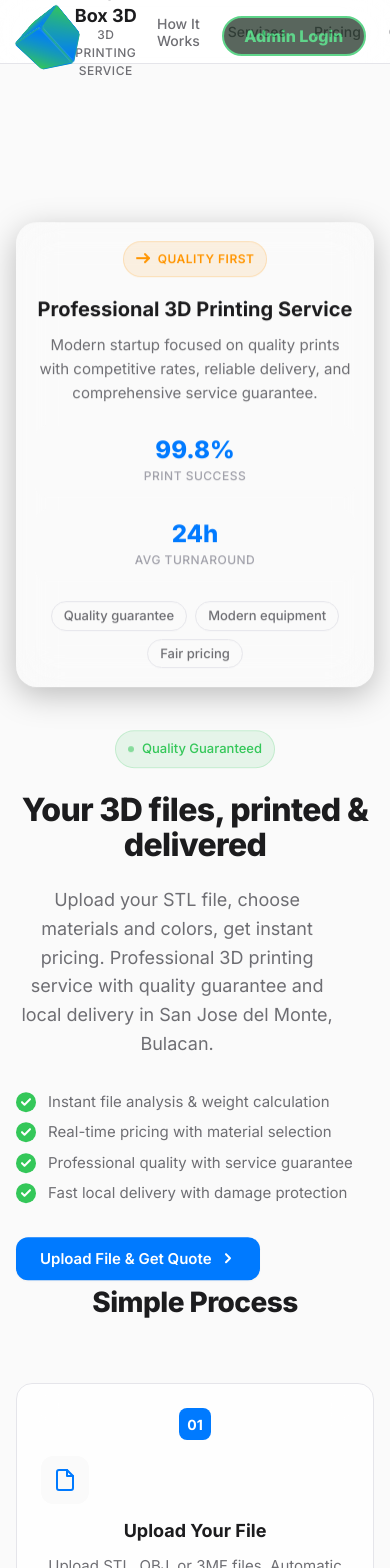
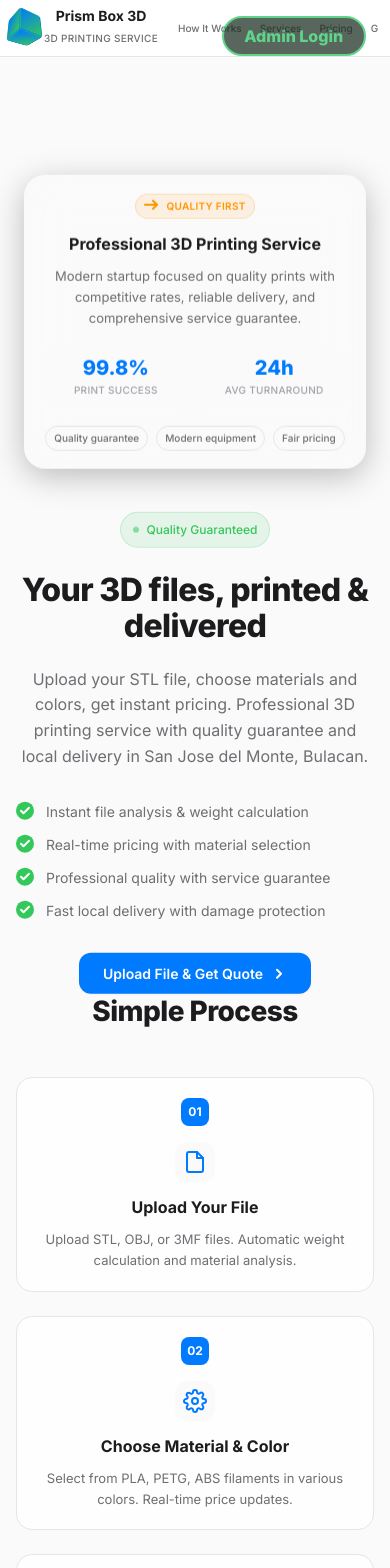
Before and after one commit to ilyk-ialwaysdo/PRISMBOX3D, a React (Create React App) app: page / in a window 390 px wide. Shown: the top 1568 px of the page. Built offline with nearby package versions, Linux system fonts and the light colour scheme.

Commit message:
Mobile header fix

```diff
--- a/src/pages/Homepage.css
+++ b/src/pages/Homepage.css
@@ -1,16 +1,16 @@
-/* ===== RAYCAST-INSPIRED DESIGN SYSTEM ===== */
+/* ===== MOBILE-FIRST RESPONSIVE DESIGN ===== */
 
 @import url('https://fonts.googleapis.com/css2?family=Inter:wght@300;400;500;600;700;800;900&display=swap');
 
-/* ===== DESIGN TOKENS - RAYCAST STYLE ===== */
+/* ===== CSS VARIABLES ===== */
 :root {
-  /* Colors - Clean & Professional */
-  --primary: #007AFF;           /* Apple Blue */
+  /* Colors */
+  --primary: #007AFF;
   --primary-hover: #0056D6;
-  --secondary: #34C759;         /* Apple Green */
-  --accent: #FF9500;            /* Apple Orange */
+  --secondary: #34C759;
+  --accent: #FF9500;
 
-  /* Neutral Colors - Modern macOS */
+  /* Neutral Colors */
   --gray-50: #FAFAFA;
   --gray-100: #F5F5F7;
   --gray-200: #E5E5EA;
@@ -33,7 +33,7 @@
   --text-secondary: #6E6E73;
   --text-tertiary: #A1A1AA;
 
-  /* Shadows - Raycast Style */
+  /* Shadows */
   --shadow-sm: 0 1px 2px rgba(0, 0, 0, 0.04);
   --shadow-md: 0 4px 6px -1px rgba(0, 0, 0, 0.1);
   --shadow-lg: 0 10px 15px -3px rgba(0, 0, 0, 0.1);
@@ -44,19 +44,19 @@
   --font-primary: 'Inter', -apple-system, BlinkMacSystemFont, sans-serif;
   --font-mono: 'SF Mono', Monaco, 'Cascadia Code', monospace;
 
-  /* Spacing */
-  --space-1: 0.25rem;  /* 4px */
-  --space-2: 0.5rem;   /* 8px */
-  --space-3: 0.75rem;  /* 12px */
-  --space-4: 1rem;     /* 16px */
-  --space-5: 1.25rem;  /* 20px */
-  --space-6: 1.5rem;   /* 24px */
-  --space-8: 2rem;     /* 32px */
-  --space-10: 2.5rem;  /* 40px */
-  --space-12: 3rem;    /* 48px */
-  --space-16: 4rem;    /* 64px */
-  --space-20: 5rem;    /* 80px */
-  --space-24: 6rem;    /* 96px */
+  /* Spacing - Mobile First */
+  --space-1: 0.25rem;
+  --space-2: 0.5rem;
+  --space-3: 0.75rem;
+  --space-4: 1rem;
+  --space-5: 1.25rem;
+  --space-6: 1.5rem;
+  --space-8: 2rem;
+  --space-10: 2.5rem;
+  --space-12: 3rem;
+  --space-16: 4rem;
+  --space-20: 5rem;
+  --space-24: 6rem;
 
   /* Radius */
   --radius-xs: 4px;
@@ -73,7 +73,7 @@
   --transition-slow: 300ms cubic-bezier(0.4, 0, 0.2, 1);
 }
 
-/* ===== GLOBAL RESET & BASE ===== */
+/* ===== GLOBAL RESET ===== */
 * {
   margin: 0;
   padding: 0;
@@ -86,6 +86,7 @@ html {
   line-height: 1.5;
   -webkit-font-smoothing: antialiased;
   -moz-osx-font-smoothing: grayscale;
+  -webkit-text-size-adjust: 100%;
 }
 
 body {
@@ -152,46 +153,50 @@ button {
   min-height: 100vh;
 }
 
-/* ===== HEADER - RAYCAST STYLE ===== */
+/* ===== MOBILE-FIRST HEADER ===== */
 .raycast-header {
   position: fixed;
   top: 0;
   left: 0;
   right: 0;
   z-index: 1000;
-  background: rgba(255, 255, 255, 0.85);
+  background: rgba(255, 255, 255, 0.95);
   backdrop-filter: blur(20px) saturate(180%);
   border-bottom: 1px solid var(--gray-200);
   transition: all var(--transition-base);
-  height: 72px;
+  padding: var(--space-2) var(--space-3);
+  min-height: 56px;
 }
 
 .raycast-header.scrolled {
-  background: rgba(255, 255, 255, 0.95);
-  border-bottom-color: var(--gray-300);
+  background: rgba(255, 255, 255, 0.98);
   box-shadow: var(--shadow-sm);
 }
 
 .header-container {
   max-width: 1200px;
   margin: 0 auto;
-  padding: 0 var(--space-6);
-  height: 100%;
   display: flex;
   align-items: center;
   justify-content: space-between;
+  gap: var(--space-2);
+  height: 40px;
 }
 
+/* ===== LOGO GROUP - MOBILE OPTIMIZED ===== */
 .logo-group {
   display: flex;
   align-items: center;
-  gap: var(--space-3);
+  gap: var(--space-2);
+  flex-shrink: 0;
+  max-width: 200px;
+  min-width: 0;
 }
 
 .logo-icon {
-  position: relative;
-  width: 40px;
-  height: 40px;
+  flex-shrink: 0;
+  width: 24px;
+  height: 24px;
   perspective: 100px;
 }
 
@@ -200,78 +205,97 @@ button {
   height: 100%;
   position: relative;
   transform-style: preserve-3d;
-  animation: cubeFloat 12s infinite ease-in-out;
+  animation: cubeFloat 8s infinite ease-in-out;
 }
 
 .cube-face {
   position: absolute;
-  width: 40px;
-  height: 40px;
+  width: 24px;
+  height: 24px;
   background: linear-gradient(135deg, var(--primary), var(--secondary));
   border: 1px solid rgba(0, 122, 255, 0.2);
-  border-radius: var(--radius-xs);
-  box-shadow: inset 0 1px 0 rgba(255, 255, 255, 0.1);
+  border-radius: 3px;
 }
 
-.cube-face.front { transform: rotateY(0deg) translateZ(20px); }
-.cube-face.back { transform: rotateY(180deg) translateZ(20px); }
-.cube-face.right { transform: rotateY(90deg) translateZ(20px); }
-.cube-face.left { transform: rotateY(-90deg) translateZ(20px); }
-.cube-face.top { transform: rotateX(90deg) translateZ(20px); }
-.cube-face.bottom { transform: rotateX(-90deg) translateZ(20px); }
+.cube-face.front { transform: rotateY(0deg) translateZ(12px); }
+.cube-face.back { transform: rotateY(180deg) translateZ(12px); }
+.cube-face.right { transform: rotateY(90deg) translateZ(12px); }
+.cube-face.left { transform: rotateY(-90deg) translateZ(12px); }
+.cube-face.top { transform: rotateX(90deg) translateZ(12px); }
+.cube-face.bottom { transform: rotateX(-90deg) translateZ(12px); }
 
 @keyframes cubeFloat {
-  0%, 100% { transform: rotateX(0deg) rotateY(0deg) rotateZ(0deg); }
-  33% { transform: rotateX(180deg) rotateY(120deg) rotateZ(0deg); }
-  66% { transform: rotateX(0deg) rotateY(240deg) rotateZ(180deg); }
+  0%, 100% { transform: rotateX(0deg) rotateY(0deg); }
+  50% { transform: rotateX(180deg) rotateY(180deg); }
 }
 
 .logo-content {
-  display: flex;
-  flex-direction: column;
+  flex: 1;
+  min-width: 0;
 }
 
 .logo-title {
-  font-size: 1.25rem;
+  font-size: 0.875rem;
   font-weight: 700;
   color: var(--text-primary);
-  line-height: 1.2;
+  line-height: 1.1;
   margin: 0;
+  white-space: nowrap;
+  overflow: hidden;
+  text-overflow: ellipsis;
 }
 
 .logo-subtitle {
-  font-size: 0.75rem;
+  font-size: 0.625rem;
   font-weight: 500;
   color: var(--text-secondary);
   text-transform: uppercase;
-  letter-spacing: 0.5px;
+  letter-spacing: 0.3px;
+  white-space: nowrap;
+  overflow: hidden;
+  text-overflow: ellipsis;
+  line-height: 1;
 }
 
+/* ===== NAVIGATION - MOBILE FIRST ===== */
 .nav-links {
   display: flex;
   align-items: center;
-  gap: var(--space-2);
+  gap: 2px;
+  flex-wrap: nowrap;
+  overflow-x: auto;
+  -webkit-overflow-scrolling: touch;
+  scrollbar-width: none;
+  -ms-overflow-style: none;
+  padding-left: var(--space-1);
+}
+
+.nav-links::-webkit-scrollbar {
+  display: none;
 }
 
 .nav-link {
-  padding: var(--space-2) var(--space-4);
-  border-radius: var(--radius-md);
-  font-size: 0.9375rem;
+  flex-shrink: 0;
+  padding: var(--space-1) var(--space-2);
+  border-radius: var(--radius-sm);
+  font-size: 0.625rem;
   font-weight: 500;
   color: var(--text-secondary);
   background: transparent;
   transition: all var(--transition-base);
-  position: relative;
+  white-space: nowrap;
+  min-width: fit-content;
 }
 
-.nav-link:hover {
+.nav-link:hover,
+.nav-link:active {
   color: var(--text-primary);
   background: rgba(0, 0, 0, 0.04);
 }
 
-/* ===== HERO SECTION ===== */
+/* ===== HERO SECTION - MOBILE FIRST ===== */
 .hero-section {
-  padding: 120px var(--space-6) var(--space-20);
+  padding: 80px var(--space-4) var(--space-12);
   position: relative;
   z-index: 2;
 }
@@ -280,13 +304,14 @@ button {
   max-width: 1200px;
   margin: 0 auto;
   display: grid;
-  grid-template-columns: 1fr 1fr;
-  gap: var(--space-20);
+  grid-template-columns: 1fr;
+  gap: var(--space-8);
   align-items: center;
 }
 
 .hero-content {
-  max-width: 540px;
+  text-align: center;
+  order: 2;
 }
 
 .status-badge {
@@ -297,7 +322,7 @@ button {
   background: rgba(52, 199, 89, 0.1);
   border: 1px solid rgba(52, 199, 89, 0.2);
   border-radius: var(--radius-2xl);
-  font-size: 0.8125rem;
+  font-size: 0.75rem;
   font-weight: 500;
   color: var(--secondary);
   margin-bottom: var(--space-6);
@@ -317,7 +342,7 @@ button {
 }
 
 .hero-title {
-  font-size: clamp(2.25rem, 5vw, 3.5rem);
+  font-size: 2rem;
   font-weight: 800;
   line-height: 1.1;
   color: var(--text-primary);
@@ -326,11 +351,10 @@ button {
 }
 
 .hero-description {
-  font-size: 1.125rem;
+  font-size: 1rem;
   line-height: 1.6;
   color: var(--text-secondary);
   margin-bottom: var(--space-8);
-  max-width: 90%;
 }
 
 .feature-list {
@@ -338,20 +362,21 @@ button {
   flex-direction: column;
   gap: var(--space-3);
   margin-bottom: var(--space-8);
+  text-align: left;
 }
 
 .feature-item {
   display: flex;
   align-items: flex-start;
   gap: var(--space-3);
-  font-size: 0.9375rem;
+  font-size: 0.875rem;
   color: var(--text-secondary);
 }
 
 .feature-icon {
   flex-shrink: 0;
-  width: 20px;
-  height: 20px;
+  width: 18px;
+  height: 18px;
   border-radius: 50%;
   background: var(--secondary);
   display: flex;
@@ -363,6 +388,7 @@ button {
 
 .hero-actions {
   display: flex;
+  justify-content: center;
   gap: var(--space-4);
 }
 
@@ -374,7 +400,7 @@ button {
   background: var(--primary);
   color: white;
   border-radius: var(--radius-lg);
-  font-size: 0.9375rem;
+  font-size: 0.875rem;
   font-weight: 600;
   transition: all var(--transition-base);
   box-shadow: var(--shadow-sm);
@@ -389,7 +415,6 @@ button {
 
 .primary-button:active {
   transform: translateY(0);
-  box-shadow: var(--shadow-sm);
 }
 
 .primary-button.large {
@@ -402,6 +427,7 @@ button {
 .hero-visual {
   position: relative;
   z-index: 1;
+  order: 1;
 }
 
 .info-card {
@@ -409,9 +435,10 @@ button {
   backdrop-filter: blur(20px) saturate(180%);
   border: 1px solid var(--gray-200);
   border-radius: var(--radius-2xl);
-  padding: var(--space-6);
+  padding: var(--space-4);
   box-shadow: var(--shadow-card);
   transition: all var(--transition-slow);
+  margin: 0 var(--space-2);
 }
 
 .info-card:hover {
@@ -420,43 +447,43 @@ button {
 }
 
 .card-header {
-  margin-bottom: var(--space-5);
+  margin-bottom: var(--space-4);
 }
 
 .card-badge {
   display: inline-flex;
   align-items: center;
   gap: var(--space-2);
-  padding: var(--space-2) var(--space-3);
+  padding: var(--space-1) var(--space-2);
   background: rgba(255, 149, 0, 0.1);
   border: 1px solid rgba(255, 149, 0, 0.2);
   border-radius: var(--radius-2xl);
-  font-size: 0.75rem;
+  font-size: 0.625rem;
   font-weight: 600;
   color: var(--accent);
   text-transform: uppercase;
-  letter-spacing: 0.5px;
+  letter-spacing: 0.3px;
 }
 
 .card-content h3 {
-  font-size: 1.25rem;
+  font-size: 1rem;
   font-weight: 700;
   color: var(--text-primary);
   margin-bottom: var(--space-3);
 }
 
 .card-content p {
-  font-size: 0.9375rem;
+  font-size: 0.8125rem;
   color: var(--text-secondary);
   line-height: 1.6;
-  margin-bottom: var(--space-5);
+  margin-bottom: var(--space-4);
 }
 
 .stats-grid {
   display: grid;
   grid-template-columns: 1fr 1fr;
-  gap: var(--space-4);
-  margin-bottom: var(--space-5);
+  gap: var(--space-3);
+  margin-bottom: var(--space-4);
 }
 
 .stat {
@@ -467,18 +494,18 @@ button {
 }
 
 .stat-value {
-  font-size: 1.5rem;
+  font-size: 1.25rem;
   font-weight: 800;
   color: var(--primary);
   line-height: 1.1;
 }
 
 .stat-label {
-  font-size: 0.75rem;
+  font-size: 0.625rem;
   font-weight: 500;
   color: var(--text-tertiary);
   text-transform: uppercase;
-  letter-spacing: 0.5px;
+  letter-spacing: 0.3px;
   margin-top: var(--space-1);
 }
 
@@ -486,43 +513,45 @@ button {
   display: flex;
   flex-wrap: wrap;
   gap: var(--space-2);
+  justify-content: center;
 }
 
 .feature-tag {
-  padding: var(--space-1) var(--space-3);
+  padding: var(--space-1) var(--space-2);
   background: var(--bg-secondary);
   border: 1px solid var(--gray-200);
   border-radius: var(--radius-2xl);
-  font-size: 0.8125rem;
+  font-size: 0.625rem;
   font-weight: 500;
   color: var(--text-secondary);
 }
 
-/* ===== SECTIONS ===== */
+/* ===== SECTIONS - MOBILE FIRST ===== */
 .process-section,
 .services-section,
 .pricing-section,
+.guarantee-section,
 .contact-section {
-  padding: var(--space-20) var(--space-6);
+  padding: var(--space-12) var(--space-4);
   position: relative;
   z-index: 2;
 }
 
 .section-title {
-  font-size: clamp(2rem, 4vw, 2.5rem);
+  font-size: 1.75rem;
   font-weight: 800;
   text-align: center;
   color: var(--text-primary);
-  margin-bottom: var(--space-16);
+  margin-bottom: var(--space-12);
   letter-spacing: -0.02em;
 }
 
 /* ===== PROCESS SECTION ===== */
 .process-grid {
   display: grid;
-  grid-template-columns: repeat(auto-fit, minmax(280px, 1fr));
+  grid-template-columns: 1fr;
   gap: var(--space-6);
-  max-width: 1200px;
+  max-width: 800px;
   margin: 0 auto;
 }
 
@@ -531,15 +560,17 @@ button {
   backdrop-filter: blur(20px) saturate(180%);
   border: 1px solid var(--gray-200);
   border-radius: var(--radius-xl);
-  padding: var(--space-6);
+  padding: var(--space-5);
   transition: all var(--transition-base);
   position: relative;
   overflow: hidden;
+  text-align: center;
 }
 
 .process-card:hover {
   border-color: var(--primary);
   box-shadow: var(--shadow-lg);
+  transform: translateY(-4px);
 }
 
 .process-card::before {
@@ -562,37 +593,37 @@ button {
   display: inline-flex;
   align-items: center;
   justify-content: center;
-  width: 32px;
-  height: 32px;
+  width: 28px;
+  height: 28px;
   background: var(--primary);
   color: white;
   border-radius: var(--radius-md);
-  font-size: 0.875rem;
+  font-size: 0.75rem;
   font-weight: 700;
   margin-bottom: var(--space-4);
 }
 
 .card-icon {
-  width: 48px;
-  height: 48px;
+  width: 40px;
+  height: 40px;
   background: var(--bg-secondary);
   border-radius: var(--radius-lg);
   display: flex;
   align-items: center;
   justify-content: center;
   color: var(--primary);
-  margin-bottom: var(--space-4);
+  margin: 0 auto var(--space-4);
 }
 
 .process-card h3 {
-  font-size: 1.125rem;
+  font-size: 1rem;
   font-weight: 700;
   color: var(--text-primary);
   margin-bottom: var(--space-3);
 }
 
 .process-card p {
-  font-size: 0.9375rem;
+  font-size: 0.8125rem;
   color: var(--text-secondary);
   line-height: 1.6;
 }
@@ -600,9 +631,9 @@ button {
 /* ===== SERVICES SECTION ===== */
 .services-grid {
   display: grid;
-  grid-template-columns: repeat(auto-fit, minmax(260px, 1fr));
-  gap: var(--space-6);
-  max-width: 1000px;
+  grid-template-columns: 1fr;
+  gap: var(--space-5);
+  max-width: 600px;
   margin: 0 auto;
 }
 
@@ -611,7 +642,7 @@ button {
   backdrop-filter: blur(20px) saturate(180%);
   border: 1px solid var(--gray-200);
   border-radius: var(--radius-xl);
-  padding: var(--space-6);
+  padding: var(--space-5);
   text-align: center;
   transition: all var(--transition-base);
 }
@@ -623,8 +654,8 @@ button {
 }
 
 .service-icon {
-  width: 56px;
-  height: 56px;
+  width: 48px;
+  height: 48px;
   background: linear-gradient(135deg, var(--primary), var(--secondary));
   border-radius: var(--radius-xl);
   display: flex;
@@ -636,14 +667,14 @@ button {
 }
 
 .service-card h3 {
-  font-size: 1.125rem;
+  font-size: 1rem;
   font-weight: 700;
   color: var(--text-primary);
   margin-bottom: var(--space-3);
 }
 
 .service-card p {
-  font-size: 0.9375rem;
+  font-size: 0.8125rem;
   color: var(--text-secondary);
   line-height: 1.6;
 }
@@ -654,19 +685,18 @@ button {
   backdrop-filter: blur(20px) saturate(180%);
   border: 1px solid var(--gray-200);
   border-radius: var(--radius-2xl);
-  padding: var(--space-8);
-  max-width: 800px;
+  padding: var(--space-6);
+  max-width: 600px;
   margin: 0 auto;
   box-shadow: var(--shadow-card);
 }
 
 .pricing-formula {
   display: flex;
+  flex-direction: column;
   align-items: center;
-  justify-content: center;
   gap: var(--space-4);
   margin-bottom: var(--space-8);
-  flex-wrap: wrap;
 }
 
 .formula-part,
@@ -675,27 +705,28 @@ button {
   padding: var(--space-4);
   background: var(--bg-secondary);
   border-radius: var(--radius-lg);
-  min-width: 140px;
+  width: 100%;
+  max-width: 200px;
 }
 
 .formula-label {
   display: block;
-  font-size: 0.75rem;
+  font-size: 0.625rem;
   font-weight: 600;
   color: var(--text-tertiary);
   text-transform: uppercase;
-  letter-spacing: 0.5px;
+  letter-spacing: 0.3px;
   margin-bottom: var(--space-2);
 }
 
 .formula-value {
-  font-size: 1.25rem;
+  font-size: 1.125rem;
   font-weight: 800;
   color: var(--primary);
 }
 
 .formula-operator {
-  font-size: 1.5rem;
+  font-size: 1.25rem;
   font-weight: 800;
   color: var(--text-secondary);
 }
@@ -706,7 +737,7 @@ button {
 }
 
 .formula-example {
-  font-size: 0.875rem;
+  font-size: 0.75rem;
   color: var(--text-secondary);
   font-weight: 500;
   margin-top: var(--space-1);
@@ -714,14 +745,15 @@ button {
 
 .pricing-details {
   border-top: 1px solid var(--gray-200);
-  padding-top: var(--space-6);
+  padding-top: var(--space-5);
 }
 
 .pricing-details h4 {
-  font-size: 1rem;
+  font-size: 0.875rem;
   font-weight: 600;
   color: var(--text-primary);
   margin-bottom: var(--space-4);
+  text-align: center;
 }
 
 .detail-item {
@@ -729,7 +761,7 @@ button {
   align-items: flex-start;
   gap: var(--space-3);
   margin-bottom: var(--space-3);
-  font-size: 0.9375rem;
+  font-size: 0.8125rem;
   color: var(--text-secondary);
 }
 
@@ -738,30 +770,151 @@ button {
   width: 4px;
   height: 4px;
   color: var(--primary);
-  margin-top: 10px;
+  margin-top: 8px;
+}
+
+/* ===== GUARANTEE SECTION ===== */
+.guarantee-section {
+  background: var(--bg-primary);
+}
+
+.guarantee-grid {
+  display: grid;
+  grid-template-columns: 1fr;
+  gap: var(--space-6);
+  max-width: 600px;
+  margin: 0 auto var(--space-8);
+}
+
+.guarantee-card {
+  background: var(--bg-card);
+  backdrop-filter: blur(20px) saturate(180%);
+  border: 1px solid var(--gray-200);
+  border-radius: var(--radius-xl);
+  padding: var(--space-6);
+  text-align: center;
+  transition: all var(--transition-base);
+}
+
+.guarantee-card:hover {
+  transform: translateY(-4px);
+  box-shadow: var(--shadow-lg);
+  border-color: var(--primary);
+}
+
+.guarantee-icon {
+  width: 56px;
+  height: 56px;
+  background: linear-gradient(135deg, var(--primary), var(--secondary));
+  border-radius: var(--radius-xl);
+  display: flex;
+  align-items: center;
+  justify-content: center;
+  color: white;
+  margin: 0 auto var(--space-5);
+  box-shadow: var(--shadow-md);
+}
+
+.guarantee-card h3 {
+  font-size: 1.125rem;
+  font-weight: 700;
+  color: var(--text-primary);
+  margin-bottom: var(--space-4);
+}
+
+.guarantee-card p {
+  font-size: 0.8125rem;
+  color: var(--text-secondary);
+  line-height: 1.6;
+  margin-bottom: var(--space-4);
+}
+
+.guarantee-list {
+  list-style: none;
+  text-align: left;
+  padding: 0;
+}
+
+.guarantee-list li {
+  font-size: 0.8125rem;
+  color: var(--text-secondary);
+  line-height: 1.6;
+  margin-bottom: var(--space-3);
+  padding-left: var(--space-4);
+  position: relative;
+}
+
+.guarantee-list li::before {
+  content: '•';
+  color: var(--primary);
+  font-weight: bold;
+  position: absolute;
+  left: 0;
+}
+
+.guarantee-list strong {
+  color: var(--text-primary);
+  font-weight: 600;
+}
+
+.guarantee-note {
+  background: rgba(0, 122, 255, 0.05);
+  border: 1px solid rgba(0, 122, 255, 0.2);
+  border-radius: var(--radius-xl);
+  padding: var(--space-5);
+  max-width: 600px;
+  margin: 0 auto;
+  display: flex;
+  gap: var(--space-4);
+  align-items: flex-start;
+}
+
+.note-icon {
+  flex-shrink: 0;
+  width: 40px;
+  height: 40px;
+  background: var(--primary);
+  border-radius: var(--radius-lg);
+  display: flex;
+  align-items: center;
+  justify-content: center;
+  color: white;
+}
+
+.note-content h4 {
+  font-size: 0.875rem;
+  font-weight: 600;
+  color: var(--text-primary);
+  margin-bottom: var(--space-2);
+}
+
+.note-content p {
+  font-size: 0.75rem;
+  color: var(--text-secondary);
+  line-height: 1.6;
+  margin: 0;
 }
 
 /* ===== CONTACT SECTION ===== */
 .contact-grid {
   display: grid;
-  grid-template-columns: 1fr 1fr;
-  gap: var(--space-16);
-  align-items: start;
-  max-width: 1000px;
+  grid-template-columns: 1fr;
+  gap: var(--space-8);
+  max-width: 600px;
   margin: 0 auto;
 }
 
 .contact-info {
   display: flex;
   flex-direction: column;
-  gap: var(--space-6);
+  gap: var(--space-4);
 }
 
 .contact-item {
   display: flex;
   align-items: flex-start;
   gap: var(--space-4);
-  padding: var(--space-5);
+  padding: var(--space-4);
   background: var(--bg-card);
   backdrop-filter: blur(20px) saturate(180%);
   border: 1px solid var(--gray-200);
@@ -777,8 +930,8 @@ button {
 
 .contact-icon {
   flex-shrink: 0;
-  width: 44px;
-  height: 44px;
+  width: 40px;
+  height: 40px;
   background: var(--bg-secondary);
   border-radius: var(--radius-lg);
   display: flex;
@@ -788,21 +941,21 @@ button {
 }
 
 .contact-content h4 {
-  font-size: 1rem;
+  font-size: 0.875rem;
   font-weight: 600;
   color: var(--text-primary);
   margin-bottom: var(--space-1);
 }
 
 .contact-content p {
-  font-size: 0.9375rem;
+  font-size: 0.8125rem;
   color: var(--text-secondary);
   line-height: 1.5;
 }
 
 .contact-action {
   text-align: center;
-  padding: var(--space-8);
+  padding: var(--space-6);
   background: var(--bg-card);
   backdrop-filter: blur(20px) saturate(180%);
   border: 1px solid var(--gray-200);
@@ -811,106 +964,201 @@ button {
 }
 
 .action-subtitle {
-  font-size: 0.875rem;
+  font-size: 0.75rem;
   color: var(--text-tertiary);
   margin-top: var(--space-3);
 }
 
-/* ===== RESPONSIVE DESIGN ===== */
-@media (max-width: 1024px) {
-  .hero-container,
-  .contact-grid {
-    grid-template-columns: 1fr;
-    gap: var(--space-12);
+/* ===== RESPONSIVE BREAKPOINTS ===== */
+
+/* Small Mobile */
+@media (max-width: 375px) {
+  .logo-title {
+    font-size: 0.75rem;
   }
 
-  .hero-visual {
-    order: -1;
+  .logo-subtitle {
+    display: none;
   }
 
-  .pricing-formula {
-    flex-direction: column;
-    gap: var(--space-3);
+  .nav-link {
+    padding: 6px 8px;
+    font-size: 0.5625rem;
+  }
+
+  .hero-title {
+    font-size: 1.75rem;
+  }
+
+  .section-title {
+    font-size: 1.5rem;
   }
 }
 
-@media (max-width: 768px) {
+/* Tablet */
+@media (min-width: 768px) {
   .raycast-header {
-    padding: 0 var(--space-4);
-    height: 64px;
+    padding: var(--space-3) var(--space-6);
+    min-height: 64px;
   }
 
   .header-container {
-    padding: 0 var(--space-4);
+    height: 44px;
   }
 
+  .logo-icon {
+    width: 28px;
+    height: 28px;
+  }
+
+  .cube-face {
+    width: 28px;
+    height: 28px;
+  }
+
+  .cube-face.front { transform: rotateY(0deg) translateZ(14px); }
+  .cube-face.back { transform: rotateY(180deg) translateZ(14px); }
+  .cube-face.right { transform: rotateY(90deg) translateZ(14px); }
+  .cube-face.left { transform: rotateY(-90deg) translateZ(14px); }
+  .cube-face.top { transform: rotateX(90deg) translateZ(14px); }
+  .cube-face.bottom { transform: rotateX(-90deg) translateZ(14px); }
+
   .logo-title {
-    font-size: 1.125rem;
+    font-size: 1rem;
+  }
+
+  .logo-subtitle {
+    font-size: 0.6875rem;
   }
 
   .nav-links {
-    gap: var(--space-1);
+    gap: var(--space-2);
   }
 
   .nav-link {
     padding: var(--space-2) var(--space-3);
+    font-size: 0.75rem;
+  }
+
+  .hero-section {
+    padding: 100px var(--space-6) var(--space-16);
+  }
+
+  .hero-container {
+    grid-template-columns: 1fr 1fr;
+    gap: var(--space-12);
+  }
+
+  .hero-content {
+    text-align: left;
+    order: 1;
+  }
+
+  .hero-visual {
+    order: 2;
+  }
+
+  .hero-title {
+    font-size: 2.5rem;
+  }
+
+  .section-title {
+    font-size: 2.25rem;
+  }
+
+  .process-grid {
+    grid-template-columns: repeat(2, 1fr);
+  }
+
+  .services-grid {
+    grid-template-columns: repeat(2, 1fr);
+    max-width: 800px;
+  }
+
+  .guarantee-grid {
+    grid-template-columns: repeat(2, 1fr);
+    max-width: 900px;
+  }
+
+  .pricing-formula {
+    flex-direction: row;
+    justify-content: center;
+    flex-wrap: wrap;
+  }
+}
+
+/* Desktop */
+@media (min-width: 1024px) {
+  .raycast-header {
+    min-height: 72px;
+  }
+
+  .header-container {
+    height: 48px;
+  }
+
+  .logo-icon {
+    width: 32px;
+    height: 32px;
+  }
+
+  .cube-face {
+    width: 32px;
+    height: 32px;
+  }
+
+  .cube-face.front { transform: rotateY(0deg) translateZ(16px); }
+  .cube-face.back { transform: rotateY(180deg) translateZ(16px); }
+  .cube-face.right { transform: rotateY(90deg) translateZ(16px); }
+  .cube-face.left { transform: rotateY(-90deg) translateZ(16px); }
+  .cube-face.top { transform: rotateX(90deg) translateZ(16px); }
+  .cube-face.bottom { transform: rotateX(-90deg) translateZ(16px); }
+
+  .logo-title {
+    font-size: 1.25rem;
+  }
+
+  .logo-subtitle {
+    font-size: 0.75rem;
+  }
+
+  .nav-link {
+    padding: var(--space-2) var(--space-4);
     font-size: 0.875rem;
   }
 
   .hero-section {
-    padding: 100px var(--space-4) var(--space-16);
+    padding: 120px var(--space-6) var(--space-20);
   }
 
   .hero-container {
-    gap: var(--space-8);
+    gap: var(--space-20);
   }
 
-  .process-section,
-  .services-section,
-  .pricing-section,
-  .contact-section {
-    padding: var(--space-16) var(--space-4);
+  .hero-title {
+    font-size: 3rem;
   }
 
-  .process-grid,
-  .services-grid {
-    grid-template-columns: 1fr;
-    gap: var(--space-4);
+  .hero-description {
+    font-size: 1.125rem;
   }
 
-  .pricing-card {
-    padding: var(--space-6);
+  .section-title {
+    font-size: 2.5rem;
   }
 
-  .contact-action {
-    padding: var(--space-6);
+  .process-grid {
+    grid-template-columns: repeat(4, 1fr);
+    max-width: 1200px;
+  }
+
+  .services-grid {
+    grid-template-columns: repeat(2, 1fr);
+    max-width: 1000px;
   }
 }
 
-@media (max-width: 480px) {
-  .hero-title {
-    font-size: 2rem;
-  }
-
-  .section-title {
-    font-size: 1.75rem;
-  }
-
-  .feature-list {
-    gap: var(--space-2);
-  }
-
-  .stats-grid {
-    grid-template-columns: 1fr;
-    gap: var(--space-3);
-  }
-
-  .features-list {
-    justify-content: center;
-  }
-}
-
-/* ===== ACCESSIBILITY & PERFORMANCE ===== */
+/* ===== ACCESSIBILITY ===== */
 @media (prefers-reduced-motion: reduce) {
   *,
   *::before,
@@ -921,14 +1169,13 @@ button {
   }
 }
 
-/* Focus states for accessibility */
 .nav-link:focus,
 .primary-button:focus {
   outline: 2px solid var(--primary);
   outline-offset: 2px;
 }
 
-/* Print styles */
+/* ===== PRINT STYLES ===== */
 @media print {
   .raycast-theme {
     background: white !important;
```
